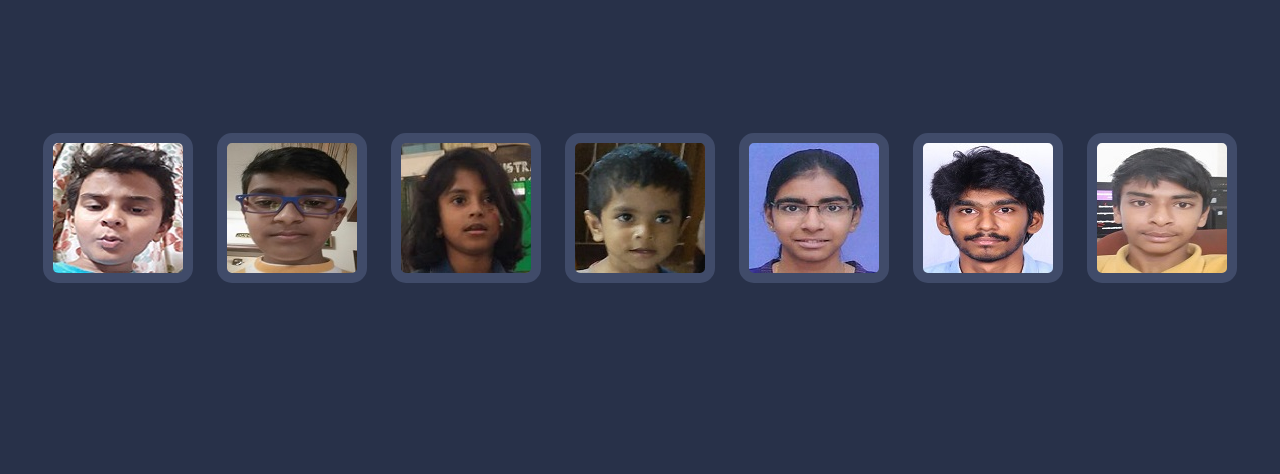
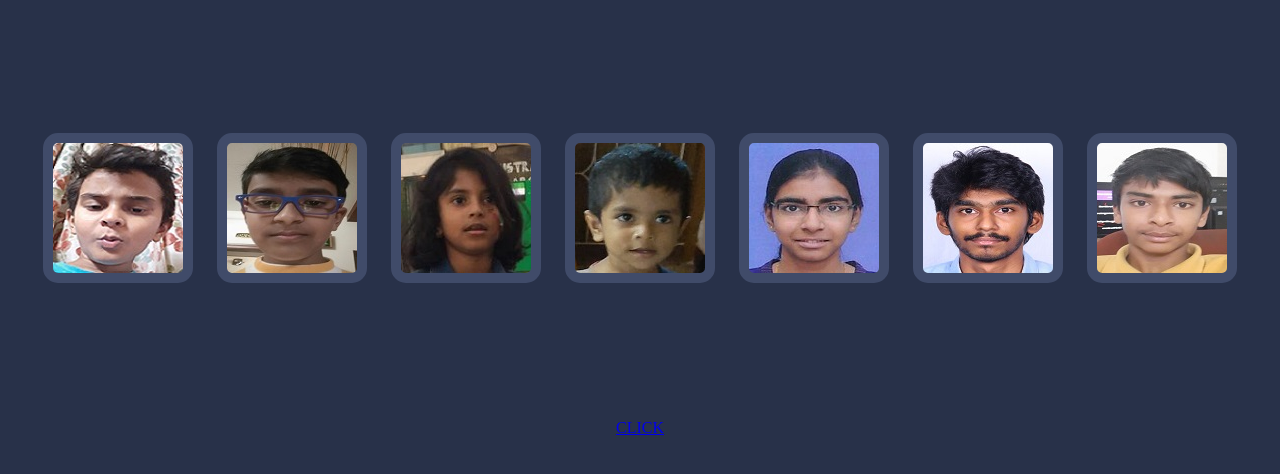
Before and after one commit to mohammedadnan2307/family-drums, a plain HTML site: page index.html in a window 1280 px wide. Shown: the part 156-630 px from the top of the page. Drawn offline with Linux system fonts and the light colour scheme.

Commit message:
Update index.html

```diff
--- a/index.html
+++ b/index.html
@@ -20,6 +20,7 @@
         <button class="k drum"><span>k</span></button>
         <button class="l drum"><span>l</span></button>
     </div>
+    <a href="blog/index.html">CLICK</a>
     <script src="index.js" charset="utf-8"></script>
 
 </body>
```
